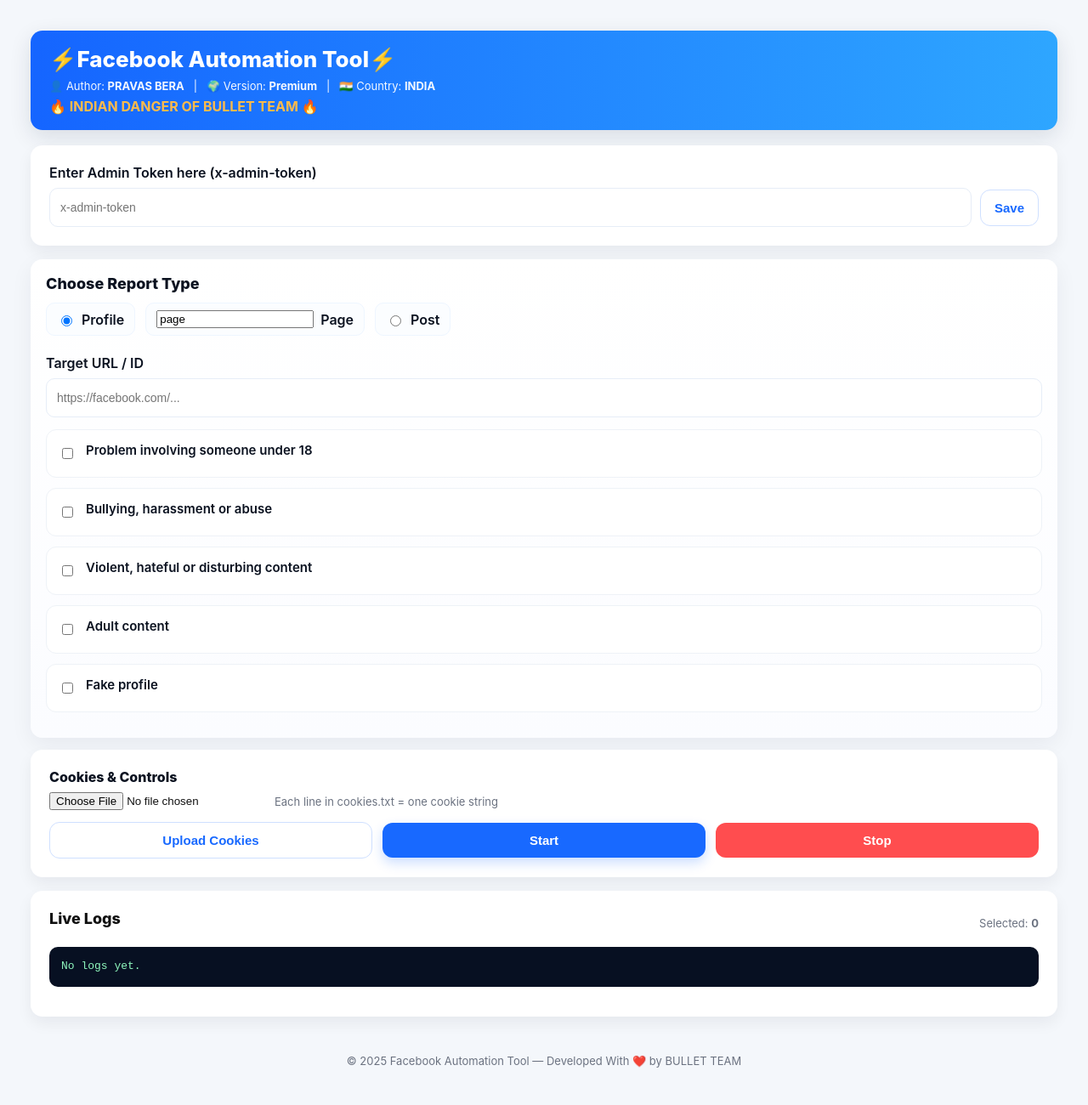
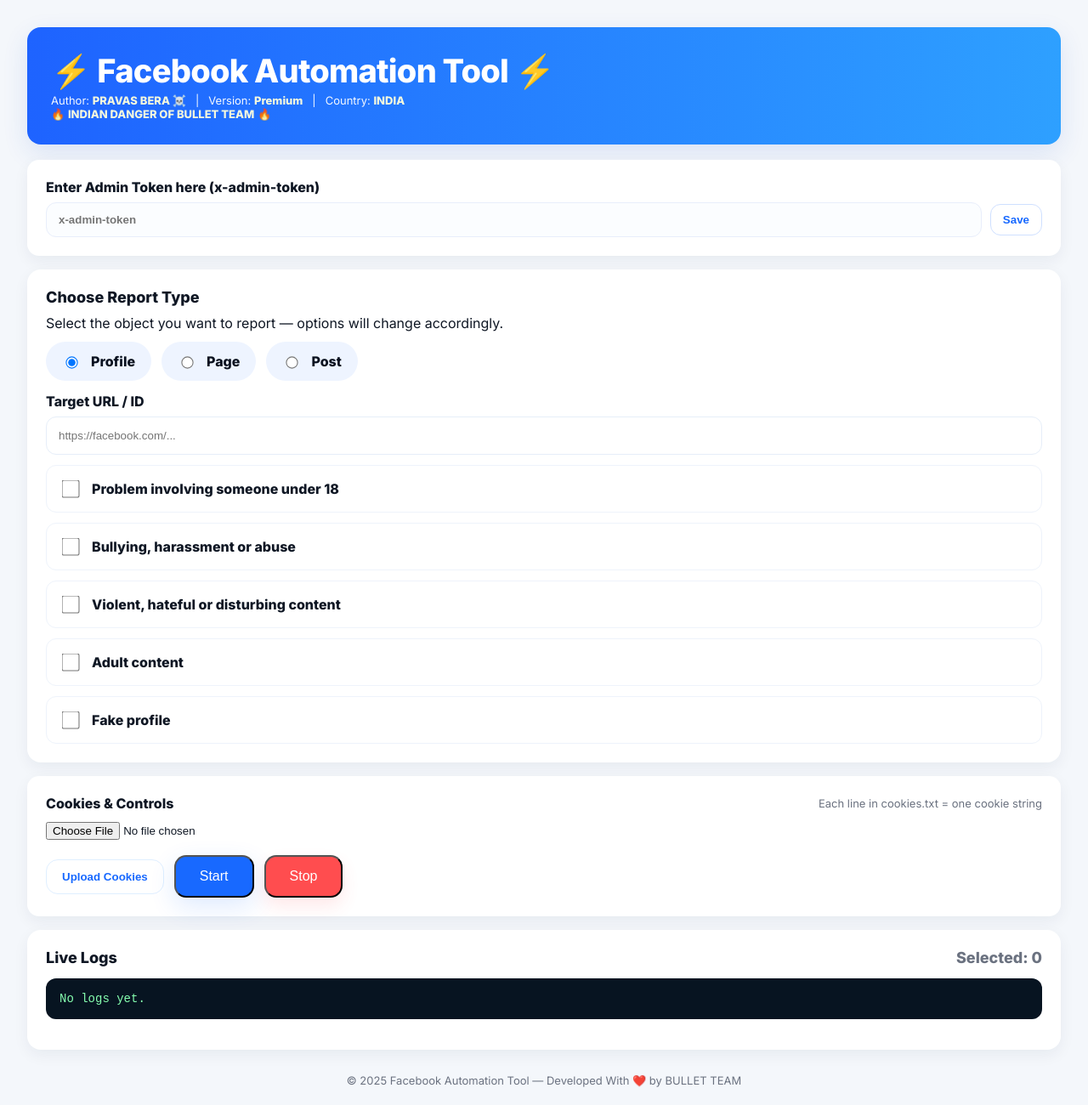
Before and after one commit to PravasBera/Facebook-Report-BOT, a website: page public/index.html in a window 1280 px wide. Shown: the whole page at 85% size. Before the commit the page ends 1266 px from the top, so only its background shows below. Drawn offline with Linux system fonts and the light colour scheme.

Commit message:
Update index.html

```diff
--- a/public/index.html
+++ b/public/index.html
@@ -4,144 +4,184 @@
   <meta charset="utf-8" />
   <meta name="viewport" content="width=device-width,initial-scale=1" />
   <title>Facebook Automation Tool</title>
+  <link href="https://fonts.googleapis.com/css2?family=Inter:wght@300;400;600;800&display=swap" rel="stylesheet">
   <style>
-    /* --- basic layout --- */
     :root{
-      --accent:#1869ff;
+      --blue:#1869ff;
       --muted:#6b7280;
-      --card-bg:#ffffff;
-      --page-bg:#f4f7fb;
-      --danger:#ff4d4f;
-      --success:#16a34a;
+      --card:#ffffff;
+      --bg:#f4f7fb;
+      --accent:#ff4d4f;
+      --soft:#eef4ff;
+      --radius:14px;
     }
-    html,body{height:100%}
-    body {
-      font-family: Inter, Arial, sans-serif;
-      background:var(--page-bg);
-      margin:0; padding:22px;
-      color:#111; display:flex; flex-direction:column; min-height:100vh;
+    *{box-sizing:border-box}
+    body{
+      font-family: "Inter", system-ui, -apple-system, "Segoe UI", Roboto, "Helvetica Neue", Arial;
+      background:var(--bg);
+      margin:0; padding:18px;
+      color:#0f1724;
+      display:flex; flex-direction:column; min-height:100vh;
     }
 
-    /* --- header (made larger & full-width, removed right badge) --- */
-    header {
-      background: linear-gradient(90deg,#1565ff 0%, #2ea6ff 100%);
-      color:white;
-      border-radius:14px;
-      padding:18px 22px;
-      display:flex;
-      gap:18px;
-      align-items:center;
-      justify-content:space-between;
-      box-shadow: 0 8px 26px rgba(20,30,60,0.12);
+    /* Header big */
+    .header {
+      background: linear-gradient(90deg,#1e63ff 0%, #2ea0ff 100%);
+      color:white; border-radius:16px; padding:20px;
+      display:flex; gap:16px; align-items:center; justify-content:space-between;
+      box-shadow:0 10px 30px rgba(30,80,200,0.12);
       margin-bottom:18px;
     }
-    header .title { font-size:22px; font-weight:800; display:flex;align-items:center; gap:10px; }
-    header .meta { text-align:right; font-size:13px; opacity:0.95; }
-    header .meta b{ font-weight:700; }
+    .hdr-left { display:flex; gap:14px; align-items:flex-start; }
+    .logo {
+      font-size:34px; font-weight:800; letter-spacing: -0.02em;
+    }
+    .meta {
+      font-size:13px; opacity:0.95; margin-top:4px;
+    }
+    .meta strong{ color:#ffd; font-weight:700; }
+    /* removed admin bubble on right */
 
-    /* --- cards --- */
+    /* Card */
     .card {
-      background:var(--card-bg);
-      border-radius:14px;
-      padding:18px;
-      box-shadow:0 8px 18px rgba(18,24,40,0.06);
-      margin-bottom:16px;
+      background:var(--card); border-radius:var(--radius);
+      padding:16px; box-shadow:0 6px 18px rgba(20,30,60,0.06); margin-bottom:16px;
     }
 
-    /* --- form controls --- */
-    label{ display:block; font-weight:600; margin-bottom:8px; color:#0b1220; }
-    input[type=text], textarea { width:100%; padding:14px 12px; border-radius:10px; border:1px solid #e6edf7; box-sizing:border-box; font-size:14px; }
-    .radio-row { display:flex; gap:12px; margin:8px 0 14px 0; }
-    .radio-row label{ background:#fbfdff; padding:8px 12px; border-radius:10px; border:1px solid #eef6ff; cursor:pointer; display:flex; align-items:center; gap:8px; font-weight:600; }
+    /* admin token */
+    .token-row { display:flex; gap:10px; align-items:center; }
+    .token-row input[type=text] {
+      flex:1; padding:12px 14px; border-radius:12px; border:1px solid #e8eefb;
+      background:#fbfdff; font-weight:600; color:#0b1220;
+    }
+    .btn { cursor:pointer; border:0; padding:10px 16px; border-radius:12px; font-weight:700; }
+    .btn-ghost { background:transparent; border:1px solid #cfe0ff; color:var(--blue); padding:10px 14px; }
+    .btn-primary { background:var(--blue); color:white; }
 
-    /* --- options list --- */
-    .options-list { display:block; margin-top:6px; }
-    .option-item { display:flex; gap:12px; align-items:center; padding:14px; border-radius:12px; border:1px solid #eef2f7; margin-bottom:12px; background:#fff; font-size:15px; }
+    /* Choose report type big card */
+    .report-card { padding:18px; border-radius:16px; display:block; }
+    .section-title { font-size:18px; font-weight:800; margin-bottom:10px; }
+    .radio-row { display:flex; gap:12px; }
+    .radio-pill {
+      display:flex; align-items:center; gap:10px;
+      padding:12px 18px; border-radius:999px; background:var(--soft);
+      border:1px solid transparent; font-weight:700; color:#0b1220;
+    }
+    .radio-pill input{ transform:scale(1.1); margin-right:6px; }
 
-    /* --- bigger buttons (Start/Stop) --- */
-    .controls { display:flex; gap:12px; align-items:center; margin-top:12px; flex-wrap:wrap; }
-    .btn { padding:12px 18px; border-radius:12px; cursor:pointer; border:none; font-weight:800; font-size:15px; }
-    .btn-primary { background:var(--accent); color:white; min-width:120px; box-shadow:0 6px 14px rgba(24,105,255,0.22);}
-    .btn-danger { background:var(--danger); color:white; min-width:120px; }
-    .btn-ghost { background:transparent; border:1px solid #cfe0ff; color:var(--accent); padding:12px 16px; border-radius:12px; font-weight:800; }
-    .btn-block { flex:1 1 140px; }
+    /* Target input */
+    .target { margin-top:12px; }
+    .target input { width:100%; padding:14px; border-radius:12px; border:1px solid #e6eef9; }
 
-    /* --- Choose Report Type card styling (separate larger card) --- */
-    .big-card { border-radius:14px; padding:18px; margin-bottom:14px; background:linear-gradient(180deg,#ffffff,#fbfcff); box-shadow:0 8px 26px rgba(16,24,48,0.06); }
+    /* options list */
+    .options-list { margin-top:12px; display:grid; gap:12px; }
+    .option-item {
+      display:flex; gap:12px; align-items:center; padding:14px;
+      border-radius:12px; border:1px solid #eef3fb; background:white;
+      font-weight:700;
+    }
+    .option-item input{ width:20px; height:20px; transform:scale(1.05); }
 
-    /* --- Live logs bigger --- */
-    .live-title { font-size:18px; font-weight:800; margin-bottom:10px; }
-    pre { background:#071022; color:#8ef7be; padding:14px; border-radius:10px; max-height:620px; overflow:auto; font-size:13px; line-height:1.45; white-space:pre-wrap; word-break:break-word; }
-    .small { font-size:13px; color:var(--muted); }
+    /* Controls big */
+    .controls { display:flex; flex-direction:column; gap:12px; margin-top:12px; }
+    .controls .file-row { display:flex; gap:12px; align-items:center; justify-content:space-between; }
+    .controls .file-row input[type=file]{ flex:0 0 auto; }
+    .controls .buttons { display:flex; gap:12px; align-items:center; flex-wrap:wrap; margin-top:6px; }
+    .btn-upload { background:transparent; border:1px solid #dfefff; color:var(--blue); padding:12px 18px; border-radius:14px; font-weight:800; }
+    .btn-start { background:var(--blue); color:#fff; padding:14px 28px; border-radius:14px; font-size:16px; box-shadow:0 10px 30px rgba(24,105,255,0.14); }
+    .btn-stop { background:var(--accent); color:#fff; padding:14px 28px; border-radius:14px; font-size:16px; box-shadow:0 10px 20px rgba(255,77,79,0.12); }
 
-    /* --- footer --- */
-    footer { margin-top:18px; text-align:center; font-size:13px; color:var(--muted); padding:10px 0; }
-    @media (min-width:900px){
-      body{padding:36px}
-      header .title{font-size:26px}
-      .card{padding:22px}
+    /* live logs big */
+    .logs-card { padding:18px; border-radius:16px; }
+    .log-title { display:flex; justify-content:space-between; align-items:center; margin-bottom:12px; font-weight:800; font-size:18px; }
+    pre{ background:#071421; color:#86ffb0; padding:16px; border-radius:12px; max-height:300px; overflow:auto; font-family:monospace; font-size:14px; }
+
+    /* footer */
+    footer { margin-top:auto; text-align:center; font-size:13px; color:var(--muted); padding:12px 0; }
+
+    /* responsive tweaks */
+    @media(min-width:900px){
+      body { padding:32px; }
+      .header { padding:28px; }
+      .logo { font-size:38px; }
+      .card { padding:22px; }
+      pre{ max-height:420px; }
     }
   </style>
 </head>
 <body>
 
-  <!-- BIG HEADER (removed small badge on right; header enlarged) -->
-  <header>
-    <div>
-      <div class="title">⚡Facebook Automation Tool⚡</div>
-      <div style="margin-top:8px; font-size:13px; opacity:0.95;">
-        👤 Author: <b>PRAVAS BERA</b> &nbsp; | &nbsp; 🌍 Version: <b>Premium</b> &nbsp; | &nbsp; 🇮🇳 Country: <b>INDIA</b>
+  <div class="header">
+    <div class="hdr-left">
+      <div>
+        <div class="logo">⚡ Facebook Automation Tool ⚡</div>
+        <div class="meta">
+          Author: <strong>PRAVAS BERA ☠️</strong> &nbsp; | &nbsp; Version: <strong>Premium</strong> &nbsp; | &nbsp; Country: <strong>INDIA</strong><br/>
+          🔥 <strong>INDIAN DANGER OF BULLET TEAM</strong> 🔥
+        </div>
       </div>
-      <div style="margin-top:6px; color:#ffbb4a; font-weight:700;">🔥 INDIAN DANGER OF BULLET TEAM 🔥</div>
     </div>
-  </header>
 
-  <!-- Admin token card -->
+    <!-- Right side intentionally removed per request (no admin bubble) -->
+  </div>
+
+  <!-- Admin token -->
   <div class="card">
-    <label>Enter Admin Token here (x-admin-token)</label>
-    <div style="display:flex; gap:10px; align-items:center;">
+    <label style="font-weight:800; display:block; margin-bottom:8px;">Enter Admin Token here (x-admin-token)</label>
+    <div class="token-row">
       <input id="adminToken" type="text" placeholder="x-admin-token" />
       <button id="saveToken" class="btn btn-ghost">Save</button>
     </div>
   </div>
 
-  <!-- CHOOSE REPORT TYPE as a separate BIG card -->
-  <div class="big-card">
-    <label style="font-size:18px; font-weight:800; margin-bottom:8px;">Choose Report Type</label>
-    <div class="radio-row" style="margin-top:12px;">
-      <label><input type="radio" name="rtype" value="profile" checked> Profile</label>
-      <label><input type="rado" name="rtype" value="page"> Page</label>
-      <label><input type="radio" name="rtype" value="post"> Post</label>
+  <!-- Choose Report Type card -->
+  <div class="card report-card">
+    <div style="display:flex; justify-content:space-between; align-items:center;">
+      <div>
+        <div class="section-title">Choose Report Type</div>
+        <div class="small">Select the object you want to report — options will change accordingly.</div>
+      </div>
     </div>
 
-    <div style="margin-top:14px;">
-      <label>Target URL / ID</label>
+    <div style="margin-top:12px;" class="radio-row">
+      <label class="radio-pill"><input type="radio" name="rtype" value="profile" checked> Profile</label>
+      <label class="radio-pill"><input type="radio" name="rtype" value="page"> Page</label>
+      <label class="radio-pill"><input type="radio" name="rtype" value="post"> Post</label>
+    </div>
+
+    <div class="target" style="margin-top:14px;">
+      <label style="font-weight:800; display:block; margin-bottom:8px;">Target URL / ID</label>
       <input id="target" type="text" placeholder="https://facebook.com/..." />
     </div>
 
-    <div id="optionsBox" class="options-list" style="margin-top:14px;"></div>
+    <div id="optionsBox" class="options-list"></div>
   </div>
 
-  <!-- Cookies / Buttons card (buttons made bigger) -->
+  <!-- Cookies and controls -->
   <div class="card">
-    <label style="font-weight:800;">Cookies & Controls</label>
-    <div style="display:flex; gap:12px; align-items:center; margin-top:8px;">
-      <input id="cookiesFile" type="file" accept=".txt" />
-      <div class="small">Each line in cookies.txt = one cookie string</div>
+    <div style="display:flex; justify-content:space-between; align-items:center;">
+      <div style="font-weight:800; font-size:16px;">Cookies & Controls</div>
+      <div style="color:var(--muted); font-size:13px;">Each line in cookies.txt = one cookie string</div>
     </div>
 
-    <div class="controls" style="margin-top:14px;">
-      <button id="uploadCookies" class="btn btn-ghost btn-block">Upload Cookies</button>
-      <button id="startBtn" class="btn btn-primary btn-block">Start</button>
-      <button id="stopBtn" class="btn btn-danger btn-block">Stop</button>
+    <div class="controls">
+      <div class="file-row">
+        <input id="cookiesFile" type="file" accept=".txt" />
+      </div>
+
+      <div class="buttons">
+        <button id="uploadCookies" class="btn-upload">Upload Cookies</button>
+        <button id="startBtn" class="btn-start">Start</button>
+        <button id="stopBtn" class="btn-stop">Stop</button>
+      </div>
     </div>
   </div>
 
-  <!-- LIVE LOGS - made bigger -->
-  <div class="card">
-    <div style="display:flex; justify-content:space-between; align-items:center;">
-      <div class="live-title">Live Logs</div>
-      <div class="small">Selected: <b id="selectedCount">0</b></div>
+  <!-- Live logs -->
+  <div class="card logs-card">
+    <div class="log-title">
+      <div>Live Logs</div>
+      <div style="color:var(--muted); font-weight:700;">Selected: <span id="selectedCount">0</span></div>
     </div>
     <pre id="logArea">No logs yet.</pre>
   </div>
@@ -149,8 +189,7 @@
   <footer>© 2025 Facebook Automation Tool — Developed With ❤️ by BULLET TEAM</footer>
 
 <script>
-  /* --- same JS logic as provided earlier, adapted to class changes --- */
-
+  // Option sets (same as before)
   const OPTION_SETS = {
     profile: ['Problem involving someone under 18','Bullying, harassment or abuse','Violent, hateful or disturbing content','Adult content','Fake profile'],
     page: ['Problem involving someone under 18','Bullying, harassment or abuse','Violent, hateful or disturbing content','Adult content','Fake page'],
@@ -164,7 +203,7 @@
   const stopBtn=document.getElementById('stopBtn');
   const logArea=document.getElementById('logArea');
   const selectedCount=document.getElementById('selectedCount');
-  let currentJobId=null; let eventSource=null; let cookiesText=null; let lastStartMode=null;
+  let currentJobId=null; let eventSource=null; let cookiesText=null;
 
   function renderOptions(type){
     optionsBox.innerHTML='';
@@ -186,6 +225,7 @@
     const sel=optionsBox.querySelectorAll('input[type=checkbox]:checked').length;
     selectedCount.textContent=sel;
   }
+
   document.querySelectorAll('input[name=rtype]').forEach(el=>{
     el.onchange=()=>renderOptions(document.querySelector('input[name=rtype]:checked').value);
   });
@@ -197,82 +237,71 @@
   document.getElementById('cookiesFile').onchange=async(e)=>{
     const f=e.target.files[0]; if(!f)return;
     const text=await f.text(); cookiesText=text.trim();
-    appendLog('✅ cookies loaded: '+(cookiesText.split(/\r?\n/).length)+' lines');
+    alert('cookies loaded: '+(cookiesText.split('\\n').length)+' lines');
   };
 
-  async function postJSON(url, body){
-    const adminToken = adminInput.value.trim() || localStorage.getItem('adminToken') || '';
-    const res = await fetch(url, { method:'POST', headers:{ 'Content-Type':'application/json', 'x-admin-token': adminToken }, body: JSON.stringify(body) });
-    try { return await res.json(); } catch(e){ return { ok:false, message:'Invalid JSON response', status: res.status }; }
-  }
-
   startBtn.onclick=async()=>{
-    const adminToken=adminInput.value.trim() || localStorage.getItem('adminToken') || '';
+    const adminToken=adminInput.value.trim();
     if(!adminToken){ alert('Set admin token'); return; }
     const type=document.querySelector('input[name=rtype]:checked').value;
     const target=document.getElementById('target').value.trim();
     if(!target){ alert('Set target URL/ID'); return; }
     const options=Array.from(optionsBox.querySelectorAll('input[type=checkbox]:checked')).map(i=>i.dataset.text);
     const payload={ type,target,options,cookies:cookiesText };
-    appendLog('→ Sending /report ...');
     try{
-      const res = await fetch('/report',{ method:'POST', headers:{'Content-Type':'application/json','x-admin-token':adminToken}, body:JSON.stringify(payload)});
-      if (res.status === 404) throw new Error('not-found');
-      const data = await res.json();
-      if(data.ok){ currentJobId = data.jobId || ('job_'+Date.now()); lastStartMode='report'; appendLog('✅ Job accepted, id: '+currentJobId); connectLogs(currentJobId); return; }
-      appendLog('❌ /report returned error: '+(data.message||JSON.stringify(data)));
-    }catch(e){
-      appendLog('⚠ /report failed: '+e.message+' — trying fallback /start');
-    }
-
-    // fallback to /start if /report not available
-    try{
-      const j2 = await postJSON('/start', { sessionId:'ui', targetUrl:target, setType:type });
-      if (j2.ok){ currentJobId='ui'; lastStartMode='start'; appendLog('✅ /start ok — session: ui'); connectLogs('ui'); }
-      else appendLog('❌ /start failed: '+(j2.message||JSON.stringify(j2)));
-    }catch(err){ appendLog('❌ start error: '+err.message); }
+      const res=await fetch('/report',{ method:'POST', headers:{'Content-Type':'application/json','x-admin-token':adminToken}, body:JSON.stringify(payload)});
+      const data=await res.json();
+      if(!data.ok){ alert('Server error: '+(data.message||'unknown')); return; }
+      currentJobId=data.jobId || ('job-'+Date.now());
+      logArea.textContent='Job accepted: '+currentJobId+'\\n';
+      connectLogs(currentJobId);
+    }catch(e){ alert('Network error: '+e.message); }
   };
 
   stopBtn.onclick=async()=>{
-    if(!currentJobId && lastStartMode!=='start'){ alert('No job running'); return; }
-    const adminToken=adminInput.value.trim() || localStorage.getItem('adminToken') || '';
-    appendLog('→ Sending /stop ...');
-    try{
-      const r = await fetch('/stop',{ method:'POST', headers:{ 'Content-Type':'application/json','x-admin-token':adminToken }, body: JSON.stringify({ sessionId: currentJobId || 'ui' })});
-      const j = await r.json();
-      appendLog((j.ok? '✅ Stop requested' : '❌ Stop failed: '+(j.message||JSON.stringify(j))));
-    }catch(e){ appendLog('❌ Stop error: '+e.message); }
+    if(!currentJobId){ alert('No job running'); return; }
+    await fetch('/stop',{ method:'POST', headers:{'Content-Type':'application/json','x-admin-token':localStorage.getItem('adminToken')||''}, body:JSON.stringify({jobId:currentJobId})});
+    logArea.textContent+= '\\nSTOP requested for '+currentJobId+'\\n';
     disconnectLogs();
   };
 
-  function appendLog(txt){
-    const ts = new Date().toLocaleTimeString();
-    logArea.textContent += `[${ts}] ${txt}\n`;
-    logArea.scrollTop = logArea.scrollHeight;
-  }
-
   function connectLogs(jobId){
     disconnectLogs();
-    const sid = encodeURIComponent(jobId||'ui');
-    const url = `/events?sessionId=${sid}`;
-    appendLog('Connecting to SSE: '+url);
+    // Try Server-Sent Events path if server implements it
     try{
-      eventSource = new EventSource(url);
-      eventSource.onopen = ()=> appendLog('SSE connected');
-      eventSource.onmessage = e => {
+      eventSource=new EventSource('/events/'+encodeURIComponent(jobId));
+      eventSource.onmessage=(e)=>{ logArea.textContent+=e.data+'\\n'; logArea.scrollTop=logArea.scrollHeight; };
+      eventSource.onerror=(e)=>{ logArea.textContent+='\\n[stream closed]\\n'; eventSource.close(); eventSource=null; };
+    }catch(err){
+      // fallback: poll logs endpoint every 2s (if server provides /logs/:jobId)
+      logArea.textContent+='\\n[EventSource not available — using polling]\\n';
+      let last=0;
+      eventSource = { closed:false, timer:null };
+      async function poll(){
+        if(eventSource.closed) return;
         try{
-          const d = JSON.parse(e.data);
-          appendLog(d.msg || JSON.stringify(d));
-        }catch{
-          appendLog(e.data);
-        }
-      };
-      eventSource.onerror = (e) => { appendLog('[SSE] error/closed'); try{ eventSource.close(); }catch{}; eventSource=null; };
-    }catch(err){ appendLog('SSE init error: '+err.message); }
+          const r=await fetch('/logs/'+encodeURIComponent(jobId)+'?from='+last);
+          if(r.ok){
+            const txt=await r.text();
+            if(txt){
+              logArea.textContent+=txt+'\\n';
+              logArea.scrollTop=logArea.scrollHeight;
+              last = Date.now();
+            }
+          }
+        }catch(e){}
+        eventSource.timer=setTimeout(poll,2000);
+      }
+      poll();
+    }
   }
-  function disconnectLogs(){ if(eventSource){ try{ eventSource.close(); }catch{} eventSource=null; appendLog('SSE disconnected'); } currentJobId=null; lastStartMode=null; }
-
-  window.addEventListener('beforeunload',()=>{ disconnectLogs(); });
+  function disconnectLogs(){
+    if(eventSource){
+      try{ if(eventSource.close) eventSource.close(); if(eventSource.timer) clearTimeout(eventSource.timer); }catch(e){}
+      eventSource=null;
+    }
+    currentJobId=null;
+  }
 
 </script>
 </body>
```
